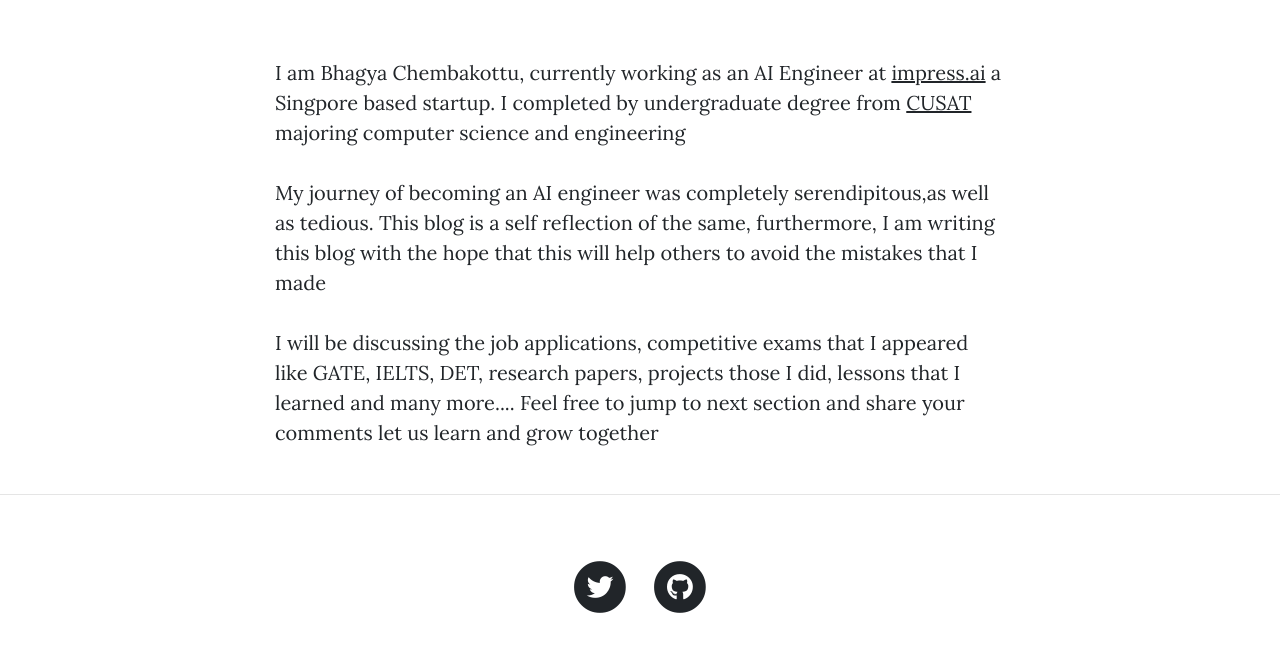
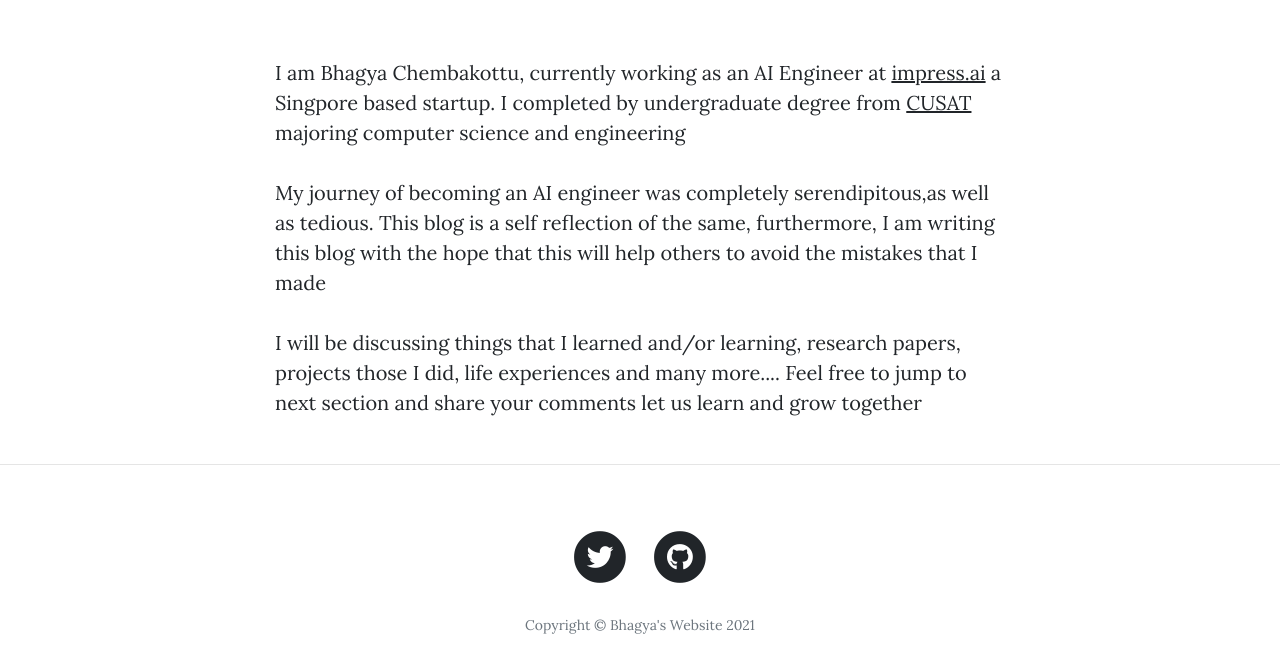
Before and after one commit to BhagyaC/blog, a website: page about.html in a window 1280 px wide. Shown: the part 554-1202 px from the top of the page. Drawn offline with nearby package versions, Linux system fonts and the light colour scheme.

Commit message:
about page edit

```diff
--- a/about.html
+++ b/about.html
@@ -70,7 +70,7 @@
       <div class="col-lg-8 col-md-10 mx-auto">
         <p>I am Bhagya Chembakottu, currently working as an AI Engineer at <a href="http://impress.ai">impress.ai</a> a Singpore based startup. I completed by undergraduate degree from <a href="https://www.cusat.ac.in/">CUSAT</a> majoring computer science and engineering</p>
         <p>My journey of becoming an AI engineer was completely serendipitous,as well as tedious. This blog is a self reflection of the same, furthermore, I am writing this blog with the hope that this will help others to avoid the mistakes that I made</p>
-        <p>I will be discussing the job applications, competitive exams that I appeared like GATE, IELTS, DET, research papers, projects those I did, lessons that I learned and many more.... Feel free to jump to next section and share your comments let us learn and grow together</p>
+        <p>I will be discussing things that I learned and/or learning, research papers, projects those I did, life experiences and many more.... Feel free to jump to next section and share your comments let us learn and grow together</p>
       </div>
     </div>
   </div>
```
